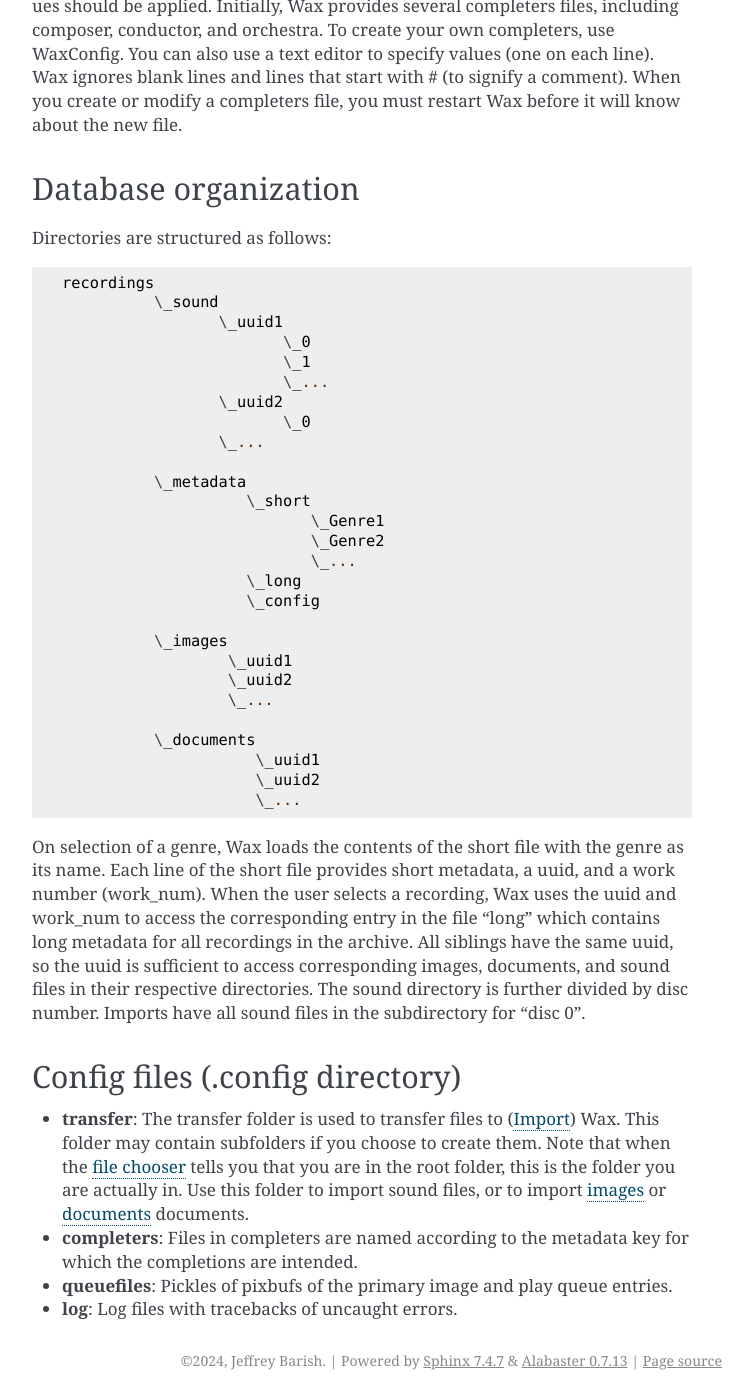
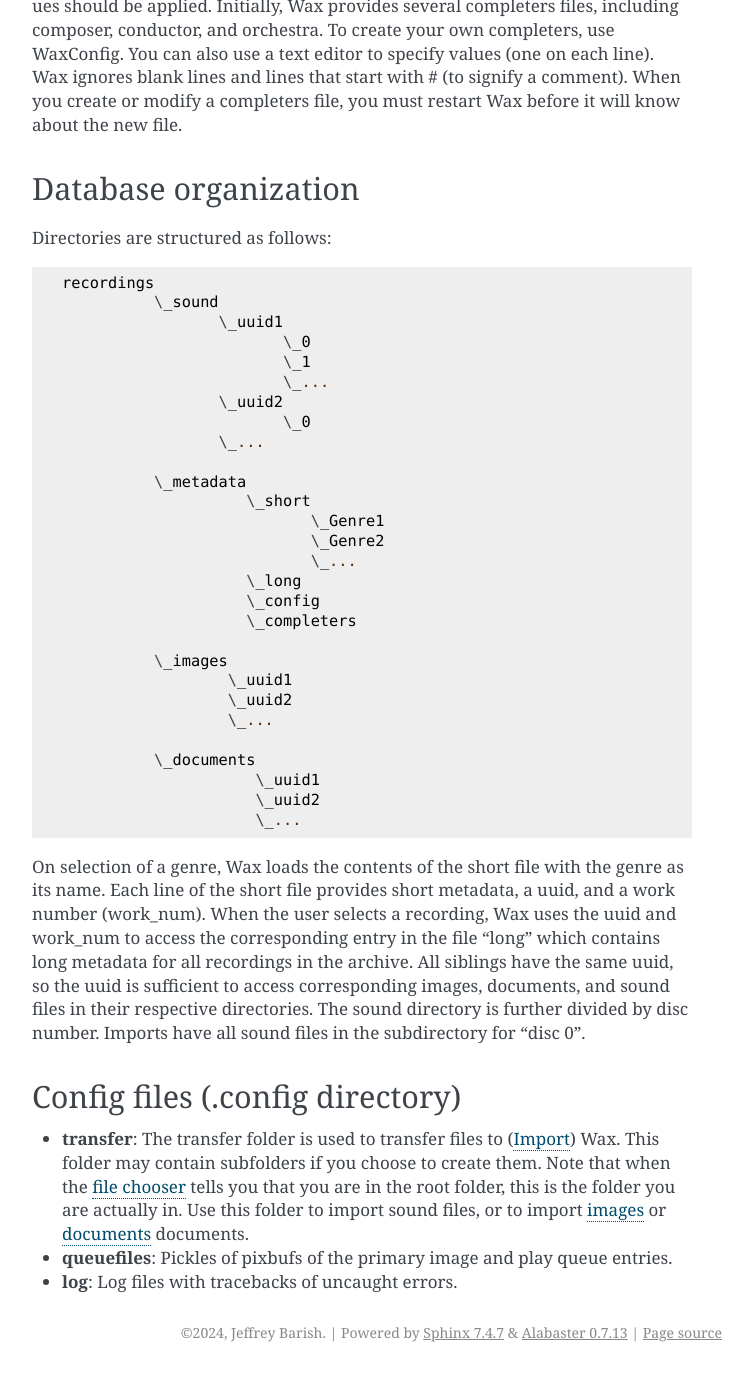
Before and after one commit to jeffbarish/wax-manual, a Sphinx documentation site: the page built from source/appendix.rst, in a window 1280 px wide and 1400 px high, scrolled down 1133 px. Shown: the whole window, without its empty margins (388-1141 px from the left). Built offline with Sphinx 7.4.7, drawn with Linux system fonts in a browser that asks for light colours; after the commit the page ends 2505 px from its top, so only the background shows below that.

Commit message:
Fixed references to completers in appendix.

```diff
--- a/source/appendix.rst
+++ b/source/appendix.rst
@@ -95,8 +96,6 @@ Config files (.config directory)
 
 - **transfer**: The transfer folder is used to transfer files to (:ref:`Import<file-mode>`) Wax. This folder may contain subfolders if you choose to create them. Note that when the :ref:`file chooser<file-chooser>` tells you that you are in the root folder, this is the folder you are actually in. Use this folder to import sound files, or to import :ref:`images<coverart-button>` or :ref:`documents<documents>` documents.
 
-- **completers**: Files in completers are named according to the metadata key for which the completions are intended.
-
 - **queuefiles**: Pickles of pixbufs of the primary image and play queue entries.
 
 - **log**: Log files with tracebacks of uncaught errors.
```
Also changed, not shown: other parts of source/appendix.rst (+1 -0 lines), 11 other files.
